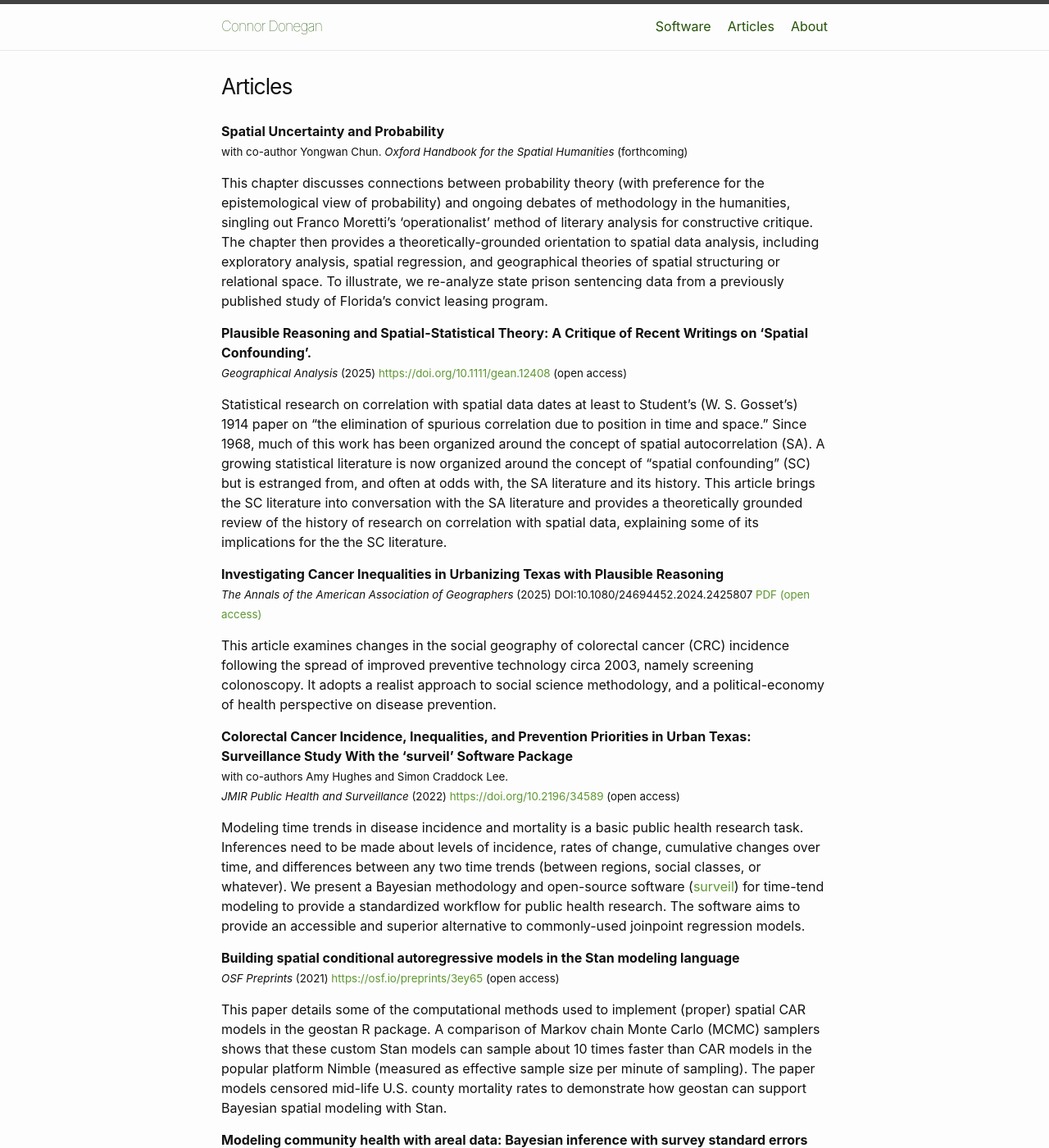
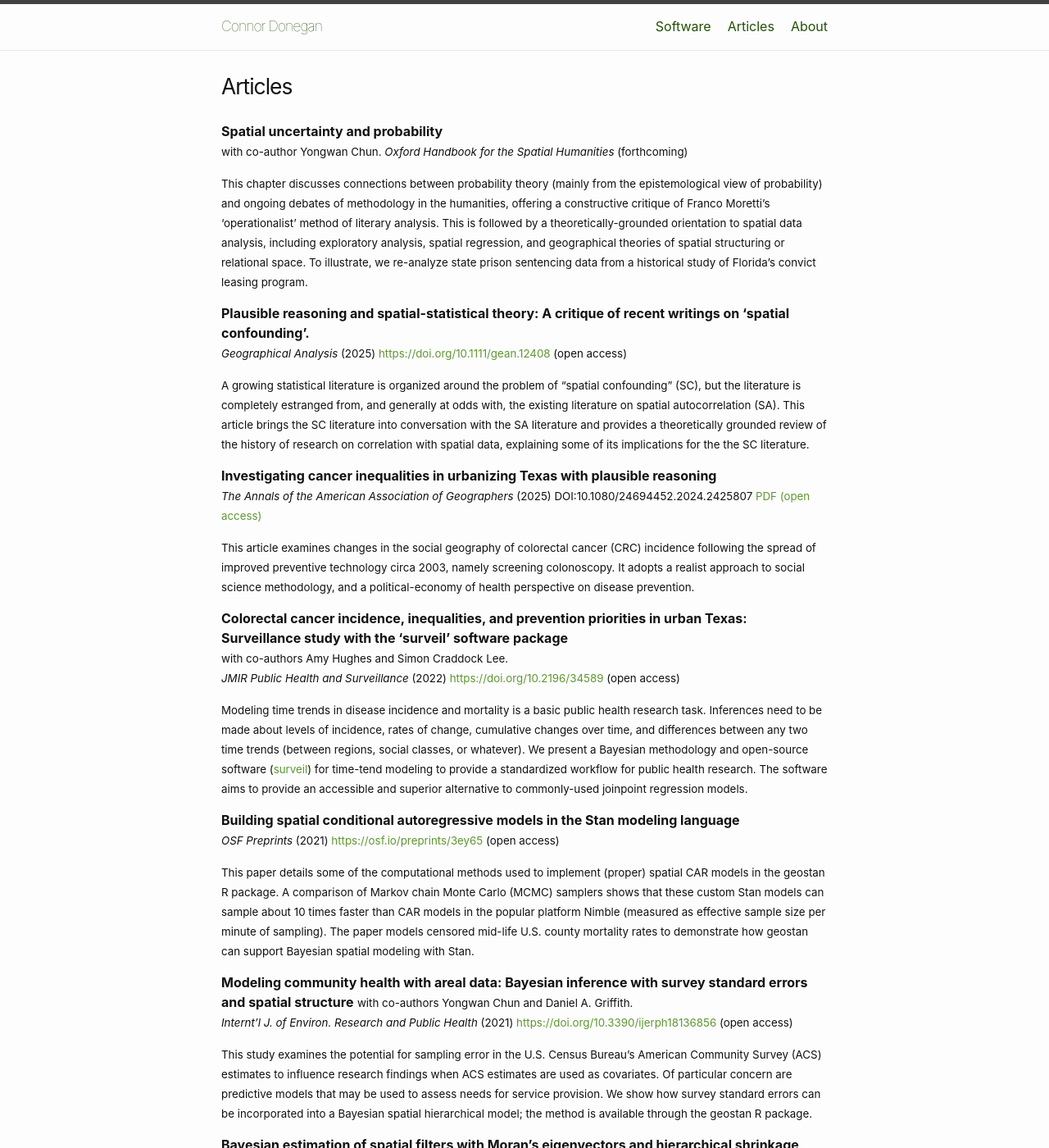
Before and after one commit to ConnorDonegan/connordonegan.github.io, a Jekyll site: the page built from articles.markdown, in a window 1280 px wide and 1400 px high. Shown: the whole window at 82% size. Built offline with Jekyll 4.4.1, drawn with Linux system fonts in a browser that asks for light colours; some of the changed text lies outside the part shown.

Commit message:
cleanup style

```diff
--- a/articles.markdown
+++ b/articles.markdown
@@ -4,42 +4,40 @@ title: Articles
 permalink: /articles/
 ---
 
-<b style="color:Charcoal;">Spatial Uncertainty and Probability</b> <br/>
+<b style="color:Charcoal;">Spatial uncertainty and probability</b> <br/>
 <small>with co-author Yongwan Chun. <em> Oxford Handbook for the Spatial Humanities </em> (forthcoming)
-<br/>
 
-This chapter discusses connections between probability theory (with preference for the epistemological view of probability) and ongoing debates of methodology in the humanities, singling out Franco Moretti’s 'operationalist' method of literary analysis for constructive critique. The chapter then provides a theoretically-grounded orientation to spatial data analysis, including exploratory analysis, spatial regression, and geographical theories of spatial structuring or relational space. To illustrate, we re-analyze state prison sentencing data from a previously published study of Florida’s convict leasing program.
+<small>This chapter discusses connections between probability theory (mainly from the epistemological view of probability) and ongoing debates of methodology in the humanities, offering a constructive critique of Franco Moretti’s 'operationalist' method of literary analysis. This is followed by a theoretically-grounded orientation to spatial data analysis, including exploratory analysis, spatial regression, and geographical theories of spatial structuring or relational space. To illustrate, we re-analyze state prison sentencing data from a historical study of Florida’s convict leasing program.
 
-<b style="color:Charcoal;">Plausible Reasoning and Spatial-Statistical Theory: A Critique of Recent Writings on 'Spatial Confounding'.</b><br/>
+<b style="color:Charcoal;">Plausible reasoning and spatial-statistical theory: A critique of recent writings on 'spatial confounding'.</b><br/>
 <small><i> Geographical Analysis </i> (2025) <a href="https://doi.org/10.1111/gean.12408"> https://doi.org/10.1111/gean.12408 </a> (open access)
 
-Statistical research on correlation with spatial data dates at least to Student's (W. S. Gosset's) 1914 paper on “the elimination of spurious correlation due to position in time and space.” Since 1968, much of this work has been organized around the concept of spatial autocorrelation (SA). A growing statistical literature is now organized around the concept of “spatial confounding” (SC) but is estranged from, and often at odds with, the SA literature and its history. This article brings the SC literature into conversation with the SA literature and provides a theoretically grounded review of the history of research on correlation with spatial data, explaining some of its implications for the the SC literature.
+<small>A growing statistical literature is organized around the problem of "spatial confounding" (SC), but the literature is completely estranged from, and generally at odds with, the existing literature on spatial autocorrelation (SA). This article brings the SC literature into conversation with the SA literature and provides a theoretically grounded review of the history of research on correlation with spatial data, explaining some of its implications for the the SC literature.
 
-
-<b style="color:Charcoal;">Investigating Cancer Inequalities in Urbanizing Texas with Plausible Reasoning</b> <br/>
+<b style="color:Charcoal;">Investigating cancer inequalities in urbanizing Texas with plausible reasoning</b> <br/>
 <small> <em> The Annals of the American Association of Geographers </em> (2025) DOI:10.1080/24694452.2024.2425807 <a href="https://doi.org/10.31235/osf.io/27xyn">PDF (open access)</a>
 <br/>
 
-This article examines changes in the social geography of colorectal cancer (CRC) incidence following the spread of improved preventive technology circa 2003, namely screening colonoscopy. It adopts a realist approach to social science methodology, and a political-economy of health perspective on disease prevention.
+<small>This article examines changes in the social geography of colorectal cancer (CRC) incidence following the spread of improved preventive technology circa 2003, namely screening colonoscopy. It adopts a realist approach to social science methodology, and a political-economy of health perspective on disease prevention.
 
-<b style="color:Charcoal;">Colorectal Cancer Incidence, Inequalities, and Prevention Priorities in Urban Texas: Surveillance Study With the 'surveil' Software Package</b><br/>
+<b style="color:Charcoal;">Colorectal cancer incidence, inequalities, and prevention priorities in urban Texas: Surveillance study with the 'surveil' software package</b><br/>
 <small> with co-authors Amy Hughes and Simon Craddock Lee.</small><br/>
 <small><i>JMIR Public Health and Surveillance </i> (2022) <a href="https://doi.org/10.2196/34589"> https://doi.org/10.2196/34589 </a> (open access)
 
-Modeling time trends in disease incidence and mortality is a basic public health research task. Inferences need to be made about levels of incidence, rates of change, cumulative changes over time, and differences between any two time trends (between regions, social classes, or whatever). We present a Bayesian methodology and open-source software (<a href="{{site.baseurl}}/statistics/public_health/2024/09/02/intro-to-surveil.html">surveil</a>) for time-tend modeling to provide a standardized workflow for public health research. The software aims to provide an accessible and superior alternative to commonly-used joinpoint regression models.
+<small>Modeling time trends in disease incidence and mortality is a basic public health research task. Inferences need to be made about levels of incidence, rates of change, cumulative changes over time, and differences between any two time trends (between regions, social classes, or whatever). We present a Bayesian methodology and open-source software (<a href="{{site.baseurl}}/statistics/public_health/2024/09/02/intro-to-surveil.html">surveil</a>) for time-tend modeling to provide a standardized workflow for public health research. The software aims to provide an accessible and superior alternative to commonly-used joinpoint regression models.
 
 <b style="color:Charcoal;">Building spatial conditional autoregressive models in the Stan modeling language</b>
 <br/>
 <small><em>OSF Preprints</em> (2021)  <https://osf.io/preprints/3ey65> (open access)</small>
 <br/>
 
-This paper details some of the computational methods used to implement (proper) spatial CAR models in the geostan R package. A comparison of Markov chain Monte Carlo (MCMC) samplers shows that these custom Stan models can sample about 10 times faster than CAR models in the popular platform Nimble (measured as effective sample size per minute of sampling). The paper models censored mid-life U.S. county mortality rates to demonstrate how geostan can support Bayesian spatial modeling with Stan.
+<small>This paper details some of the computational methods used to implement (proper) spatial CAR models in the geostan R package. A comparison of Markov chain Monte Carlo (MCMC) samplers shows that these custom Stan models can sample about 10 times faster than CAR models in the popular platform Nimble (measured as effective sample size per minute of sampling). The paper models censored mid-life U.S. county mortality rates to demonstrate how geostan can support Bayesian spatial modeling with Stan.
 
 <b style="color:Charcoal;">Modeling community health with areal data: Bayesian inference with survey standard errors and spatial structure</b>
 <small>with co-authors Yongwan Chun and Daniel A. Griffith. <br/> <em> Internt'l J. of Environ. Research and Public Health</em> (2021)  <https://doi.org/10.3390/ijerph18136856> (open access)</small>
 <br/>
 
-This study examines the potential for sampling error in the U.S. Census Bureau's American Community Survey (ACS) estimates to influence research findings when ACS estimates are used as covariates. Of particular concern are predictive models that may be used to assess needs for service provision. Based on the reported standard errors, the quality of ACS estimates differ considerably across survey questions, place, scale, and demographics. We show how survey standard errors can be incorporated into a Bayesian hierarchical model for spatial regression and/or disease mapping, and we show why standard (non-spatial) measurement error models are inadequate for small-area ACS estimates. The method is now available part of the geostan R package.
+<small>This study examines the potential for sampling error in the U.S. Census Bureau's American Community Survey (ACS) estimates to influence research findings when ACS estimates are used as covariates. Of particular concern are predictive models that may be used to assess needs for service provision. We show how survey standard errors can be incorporated into a Bayesian spatial hierarchical model; the method is available through the geostan R package.
 
 
 <b style="color:Charcoal;">Bayesian estimation of spatial filters with Moran's eigenvectors and hierarchical shrinkage priors</b>
@@ -50,20 +48,20 @@ This study examines the potential for sampling error in the U.S. Census Bureau's
 A study of uncertainty in various spatial regression methods with a proposal for an implementation of eigenvector spatial filter (ESF) techniques using sparsity-inducing prior distribution. The paper also highlights some of the analytical problems with restricted spatial regression (RSR).
 
 
-<b style="color:Charcoal;">The Making of Florida's 'Criminal Class': Race, Modernity, and the Convict Leasing Program, 1877-1919</b>
+<b style="color:Charcoal;">The Making of Florida's 'criminal class': Race, modernity, and the convict leasing program, 1877-1919</b>
 <br/>
 <small><i> Florida Historical Quarterly </i> (2019) <a href="https://osf.io/preprints/osf/2wj7s">PDF (author's copy with additional material)</a>; <a href="https://stars.library.ucf.edu/fhq/vol97/iss4/">PDF (the *FHQ* article)</a> </small>
 <br/>
 
-Under the State of Florida’s convict leasing program (1877-1919) approximately 14,000 Floridians and visitors served sentences of hard labor, working for private interests like phosphate mines and lumber companies. This article draws on over four decades of reports on the prison system by its administrators in the Florida Department of Agriculture, geographic sentencing data, data on prisoner characteristics, minutes from the Board of Pardons, and additional materials held in the Convict Lease Subject Files in the Florida State Archives. The study engages with a number of questions revolving around the inter-connected themes of forced labor, industrial interests, violence, disability, and racial ideology.
+<small>Under the State of Florida’s convict leasing program (1877-1919) approximately 14,000 Floridians and visitors served sentences of hard labor, working for private interests like phosphate mines and lumber companies. This article draws on over four decades of reports on the prison system by its administrators in the Florida Department of Agriculture, geographic sentencing data, data on prisoner characteristics, minutes from the Board of Pardons, and additional materials held in the Convict Lease Subject Files in the Florida State Archives.
 <center>
 <img src="/assets/FHQ-cover-photo.jpg" alt="Florida Historical Quarterly cover" style="width:25%">
 </center>
 <br/>
 
-<b style="color:Charcoal;">Disciplining Labor, Dismantling Democracy: Rebellion and Control in Wisconsin</b>
+<b style="color:Charcoal;">Disciplining labor, dismantling democracy: Rebellion and control in Wisconsin</b>
 <br/>
 <small>Chapter 1 in <i><a href="https://monthlyreview.org/product/wisconsin_uprising/#prettyPhoto[product-gallery]/0/">Wisconsin Uprising: Labor Fights Back</a></i> (Ed. Michael Yates), Monthly Review Press 2012</small>
 <br/>
 
-In 2011, Wisconsin Governor Scott Walker introduced a 'Budget Repair Bill' and other legislation that aimed to break public sector unions and cut $4.2 billion from the budget. The legislation sparked popular opposition on a scale not seen in decades, including spontaneous labor and student actions and demonstrations with over 100,000 people at the capitol. After a failed effort to recall the governor, Walker passed right-to-work legislation, betraying a promise to private sector unions. This chapter discusses the political conflict over the Budget Repair Bill and the broader strategy of the billionaire-backed think tanks behind Walker's political agenda.
+<small>In 2011, Wisconsin Governor Scott Walker introduced a 'Budget Repair Bill' and other legislation that aimed to break public sector unions and cut $4.2 billion from the budget. The legislation sparked popular opposition on a scale not seen in decades, including spontaneous labor and student actions and demonstrations with over 100,000 people at the capitol. After a failed effort to recall the governor, Walker passed right-to-work legislation, betraying a promise to private sector unions. This chapter discusses the political conflict over the Budget Repair Bill and the broader strategy of the billionaire-backed think tanks behind Walker's political agenda.
```
Also changed, not shown: about.markdown (+4 -4 lines).
